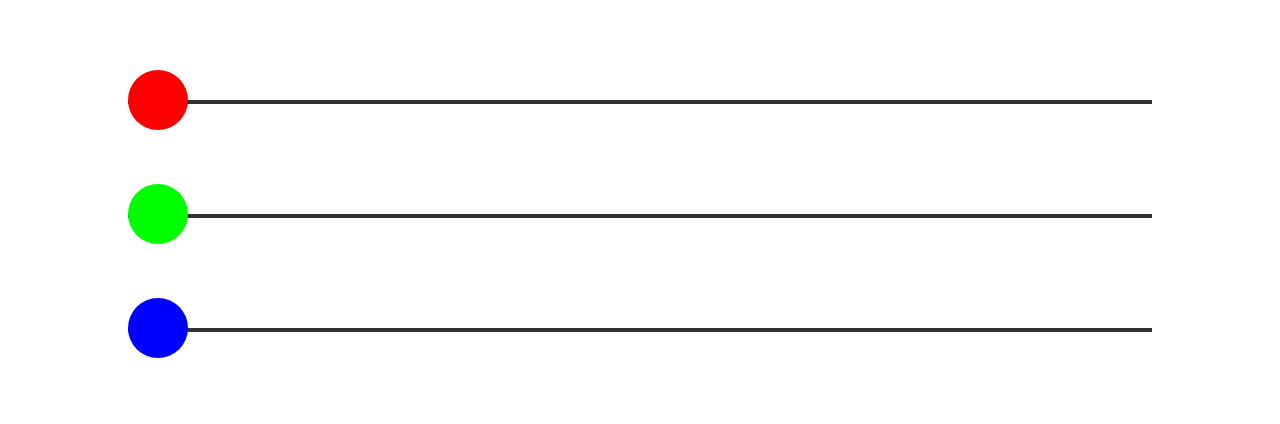
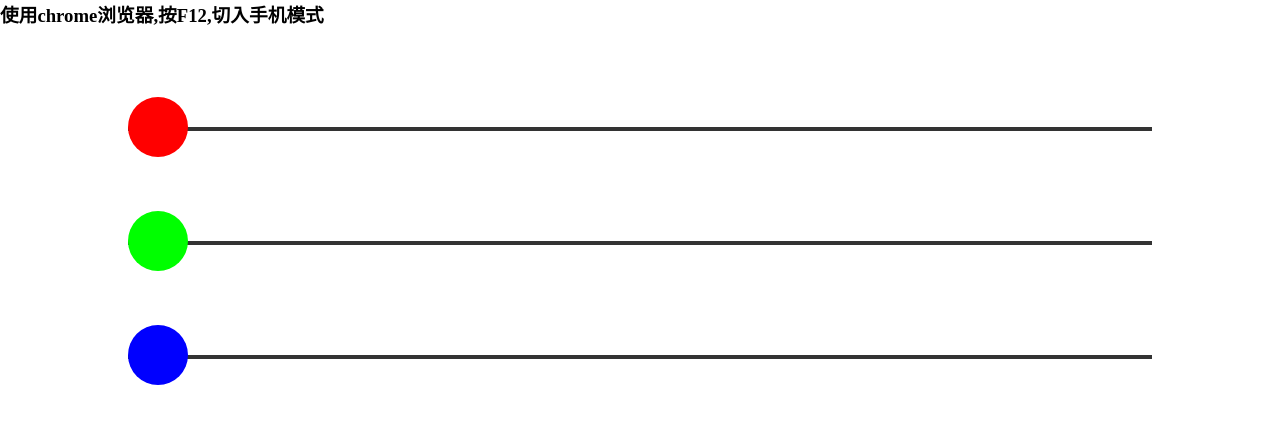
Before and after one commit to zhaobinglong/setColor, a website: page index.html in a window 1280 px wide. Drawn offline with Linux system fonts and the light colour scheme.

```diff
--- a/index.html
+++ b/index.html
@@ -20,6 +20,7 @@
 	</style>
 </head>
 <body>
+<h3>使用chrome浏览器,按F12,切入手机模式</h3>
 <!-- 这个是容器 -->
 <ul  class='wrap' id='slider'>
 </ul>
```
Also changed, not shown: README.md.
